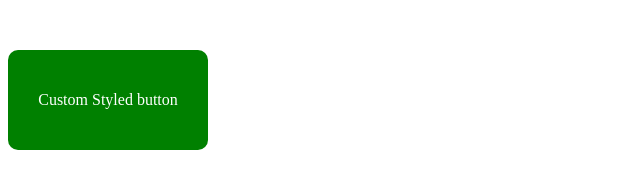
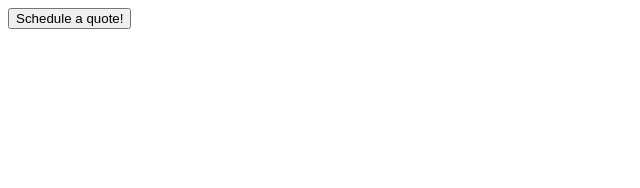
Before and after one commit to davidmferris/test-cors, a plain HTML site: page index.html in a window 1280 px wide. Shown: the whole page, without its empty margins (0-640 px from the left). Drawn offline with Linux system fonts and the light colour scheme.

Commit message:
Update index.html

```diff
--- a/index.html
+++ b/index.html
@@ -1,8 +1,10 @@
-<script src="https://api.local.getarch.com:8443/homeowner-registration.js"></script>
+<script src="https://api.getarch.com/homeowner-registration.js"></script>
 
 <!-- <button data-devmode="true" data-company-id="3b78d80e-bc5e-43e6-a6ea-62bb5dbd24ea" id="homeowner-registration">Click me</button> -->
 
-<div id="arch-homeowner-registration" data-company-id="3b78d80e-bc5e-43e6-a6ea-62bb5dbd24ea" data-devmode="true"
-  style="background-color:green;width:200px;height:100px;color:white;line-height: 100px;text-align: center;cursor: pointer; border-radius: 10px;margin-top:50px;">
-  Custom Styled button
-</div>
+ <button
+   id="arch-homeowner-registration"
+   data-company-id="110800fd-7468-443a-a0d7-0dc060fd3bee"
+  >
+   Schedule a quote!
+  </button>
```
